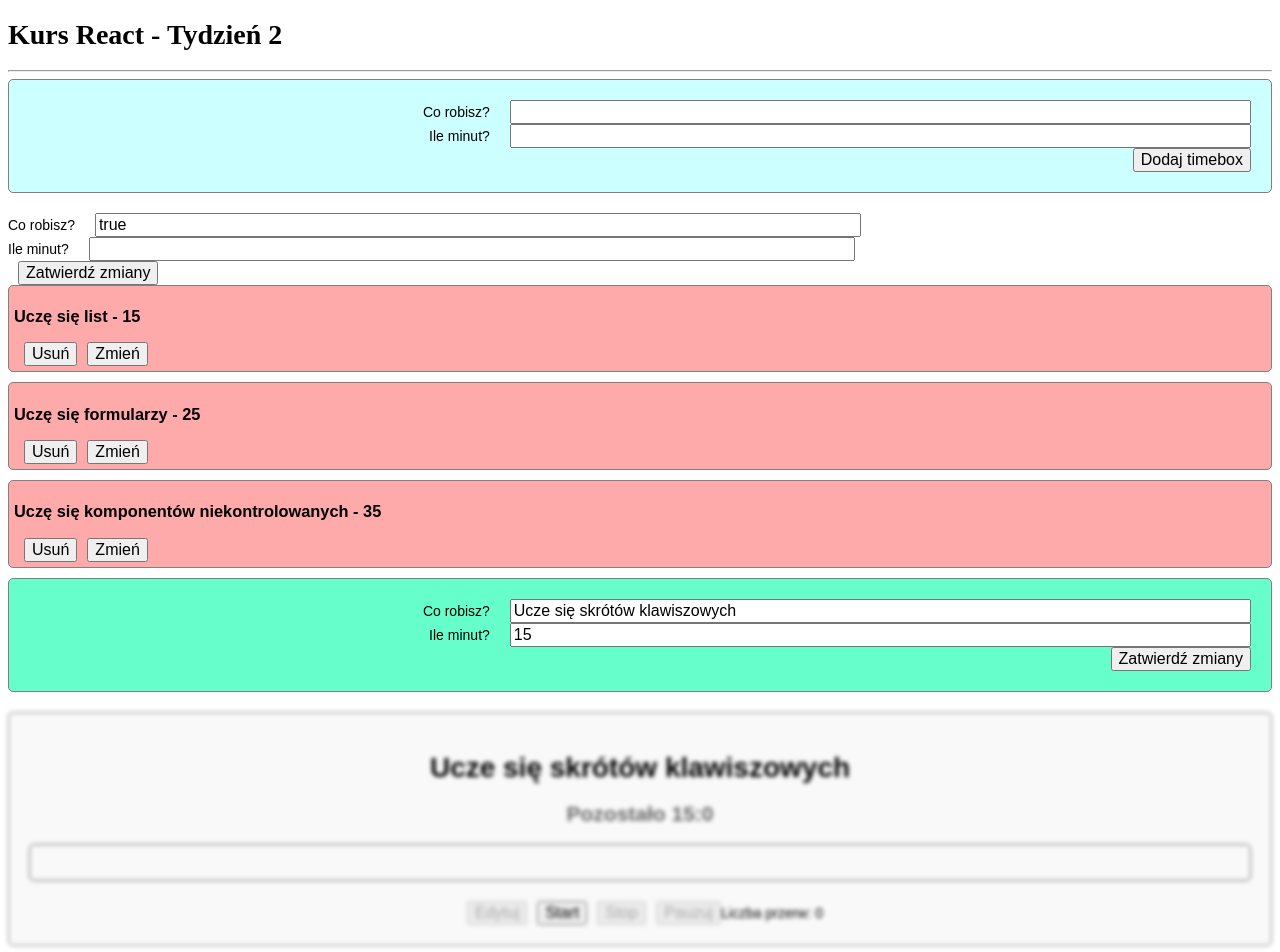
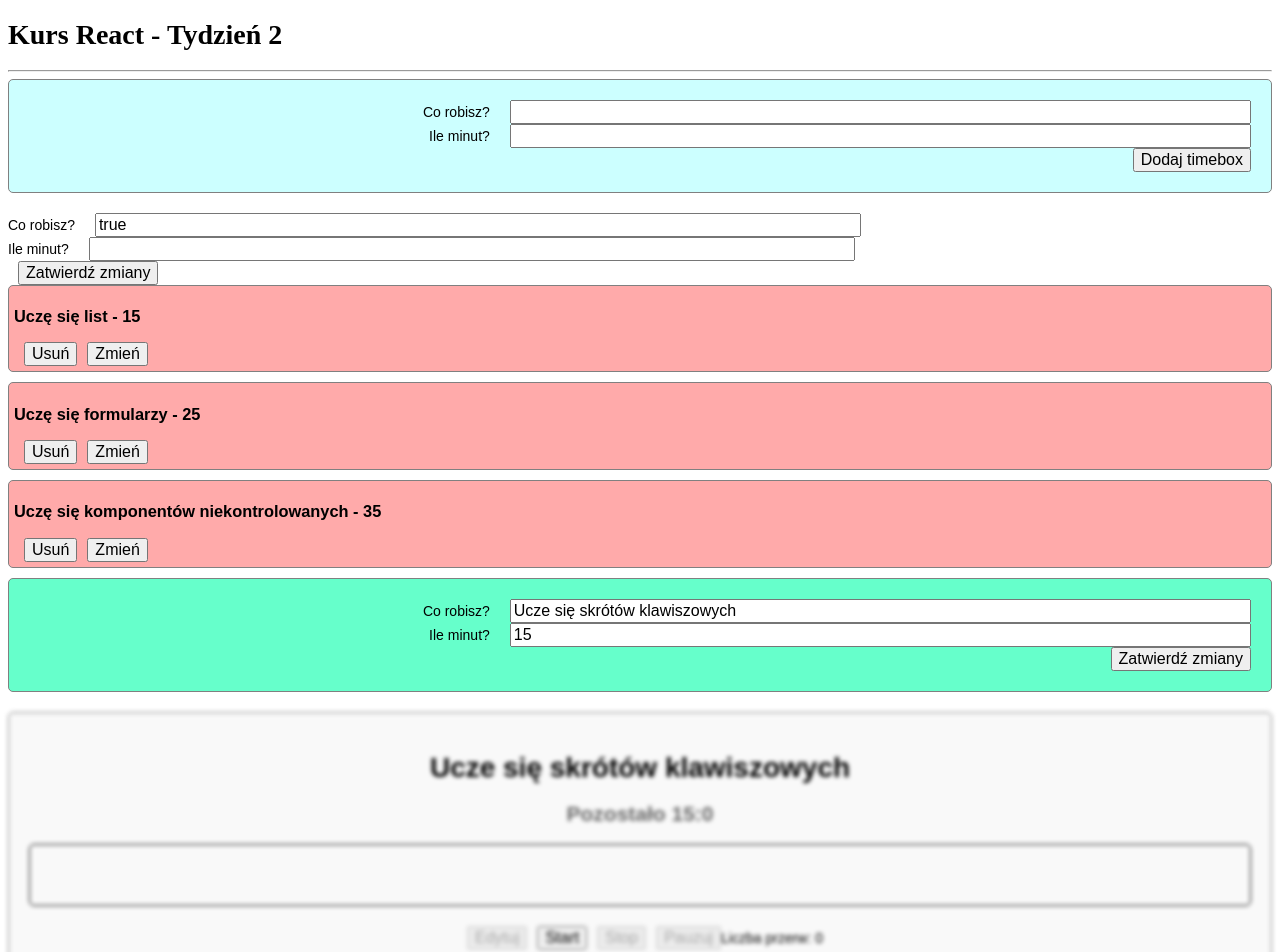
Before and after one commit to bas-adams/react-pomodoro, a React (Create React App) app: page / in a window 1280 px wide. Shown: the top 952 px of the page. Built offline with nearby package versions, Linux system fonts and the light colour scheme.

Commit message:
Modify progress bar with properties

```diff
--- a/src/components/CurrentTimeBox.js
+++ b/src/components/CurrentTimeBox.js
@@ -85,7 +85,12 @@ class CurrentTimeBox extends React.Component {
             <div className={`CurrentTimebox  ${isEditable ? "inactive" : ""}`}>
                 <h1>{title}</h1>
                 <Clock minutes={minutesLeft} second={secondLeft} className={isPaused ? 'inactive' : ""}/>
-                <ProgressBar percent={progressInPercent} className={isPaused ? 'inactive' : ""}/>
+                <ProgressBar
+                    percent={progressInPercent}
+                    className={isPaused ? 'inactive' : ""}
+                    color="blue"
+                    big
+                />
                 <button onClick={onEdit} disabled={isEditable}>Edytuj</button>
                 <button onClick={this.handleStart} disabled={isRuning}>Start</button>
                 <button onClick={this.handleStop} disabled={!isRuning}>Stop</button>
--- a/src/components/ProgressBar.js
+++ b/src/components/ProgressBar.js
@@ -1,7 +1,14 @@
 import React from 'react';
 
-function ProgressBar({className, percent = 40}){
-    return <div className={"ProgressBar " + className} style={{'--progress': `${percent}%`}}></div>
+function ProgressBar({className, percent = 40, big=false, color=null}){
+    let progressClassName = "progress " + className;
+    if (big) {
+        progressClassName += " progress--big";
+    }
+    if (color === 'red') {
+        progressClassName += ' progress--color--red';
+    }
+    return <div className={"progress " + progressClassName} style={{'--percent': `${percent}%`}}></div>
 }
 
 export default ProgressBar;
--- a/src/styles/components/progressBar.scss
+++ b/src/styles/components/progressBar.scss
@@ -1,6 +1,6 @@
 
-.ProgressBar {
-    border: 1px solid orangered;
+.progress {
+    border: 1px solid black;
     border-radius: $border-radius;
     height: 25px;
     margin-bottom: 20px;
@@ -8,10 +8,18 @@
     display: flex;
     justify-content: flex-start;
 
-    ::after {
+    &::after {
         content: '';
         height: 100%;
         background-color: orangered;
-        width: var(--progress);
+        width: var(--percent);
+    }
+
+    &--big {
+        height: 50px;
+    }
+
+    &--color--red {
+        border: 1px solid orangered;
     }
 }
```
